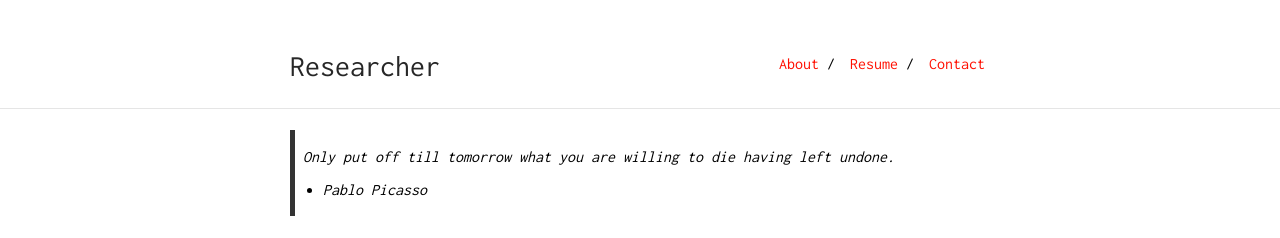
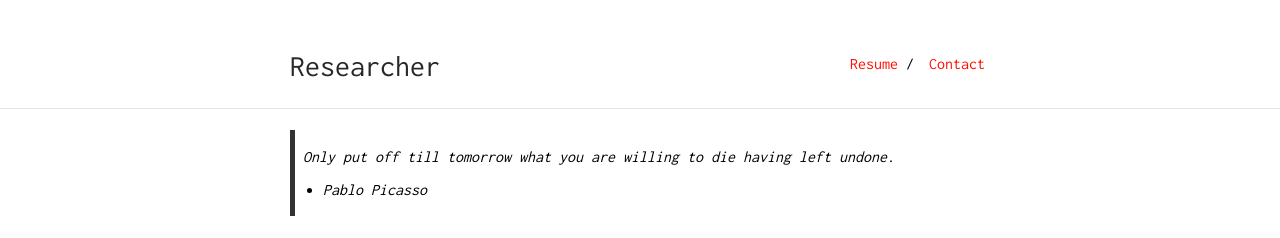
Before and after one commit to micahflack/homepage, a Jekyll site: the page built from index.md, in a window 1280 px wide and 900 px high. Shown: the top 238 px of the window. Built offline with Jekyll 4.4.1, drawn with Linux system fonts in a browser that asks for light colours.

Commit message:
removed about from nav

```diff
--- a/_config.yml
+++ b/_config.yml
@@ -16,8 +16,6 @@ sass:
     sass_dir: _sass
 
 nav:
- - name: "About"
-   link: "index"
  - name: "Resume"
    link: "resume.pdf"
  - name: "Contact"
```
